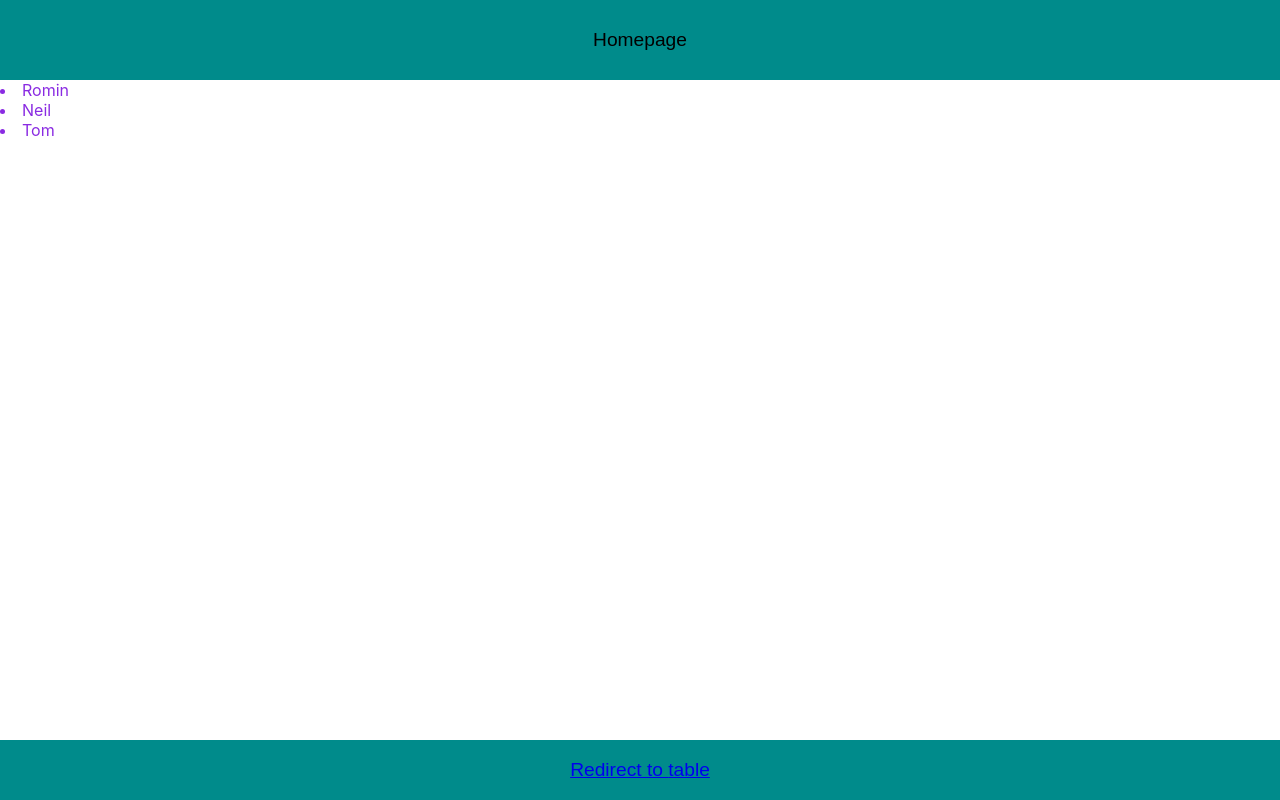
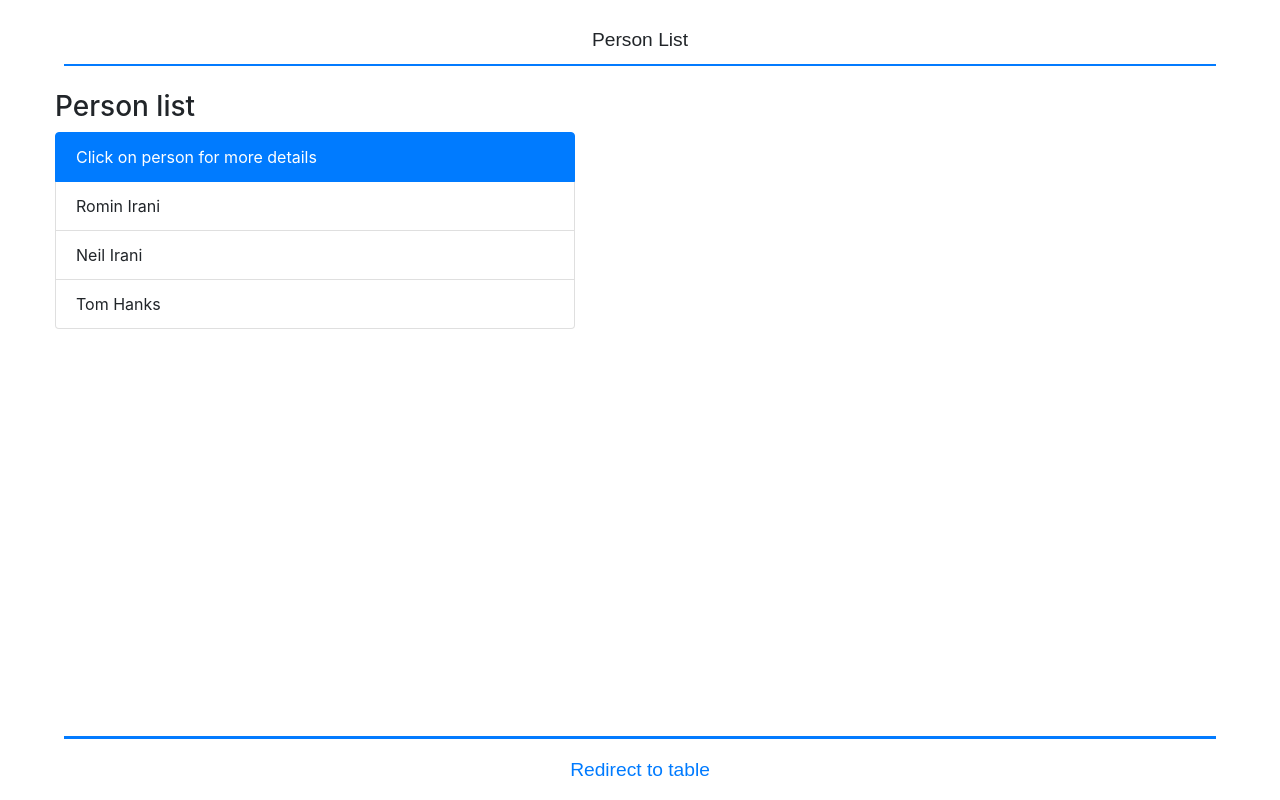
Before and after one commit to vkarabajic/MentoringDuo, a React (Create React App) app: page /list in a window 1280 px wide. Built offline with nearby package versions, Linux system fonts and the light colour scheme.

Commit message:
divider component

```diff
--- a/src/App.css
+++ b/src/App.css
@@ -26,7 +26,6 @@ li {
 }
 
 .header {
-	background-color: darkcyan;
 	height: 80px;
 	display: flex;
   justify-content: center;
@@ -45,7 +44,6 @@ li {
   bottom: 0;
 	width: 100%;
 	height: 60px;
-  background-color: darkcyan;
   color: white;
 	display: flex;
   justify-content: center;
@@ -57,3 +55,47 @@ li {
   font-weight: 500;
   font-family: sans-serif;
 }
+
+.list-container {
+    margin-right: 30px !important;
+    margin-left: 30px !important;
+}
+
+.list {
+	margin: 10px
+}
+
+
+/* DIVIDER */
+
+.header-div-divider{
+display: flex;
+    justify-content: center;
+    align-items: center;
+}
+
+.footer-div-divider{
+		position: fixed;
+    left: 0;
+    bottom: 0;
+    width: 100%;
+    height: 5px;
+    color: white;
+    display: flex;
+    justify-content: center;
+    align-items: center;
+    margin-bottom: 45px;
+}
+.header-divider{
+	background-color: #037bff;
+	width: 90%;
+	height: 2.23px;
+  margin-top: -30px;
+}
+
+.footer-divider{
+		background-color: #037bff;
+	width: 90%;
+	height: 2.23px;
+  margin-top: -30px;
+}
--- /dev/null
+++ b/src/HeaderFooter/Divider.js
@@ -0,0 +1,15 @@
+import React, { Component } from 'react';
+import { BrowserRouter as Router, Switch, Route, Link } from 'react-router-dom';
+
+class Divider extends Component {
+
+	render() {
+
+		return (
+			<div className={`${this.props.useFor}-div-divider`}>
+				<div className={`${this.props.useFor}-divider`}></div>
+			</div>
+		);
+	}
+}
+export default Divider;
--- a/src/HeaderFooter/Footer.js
+++ b/src/HeaderFooter/Footer.js
@@ -1,5 +1,6 @@
 import React, { Component } from 'react';
 import { BrowserRouter as Router, Switch, Route, Link } from 'react-router-dom';
+import Divider from './Divider'
 
 class Footer extends Component {
 
@@ -7,6 +8,7 @@ class Footer extends Component {
 		let route = this.props.routeName === undefined ? 'home' : this.props.routeName
 
 		return (
+			<>
 				<div className='footer'>
 					<div>
 						{this.props.redirectToHome &&
@@ -17,7 +19,10 @@ class Footer extends Component {
 							</div>
 						}
 					</div>
+
 				</div>
+				<Divider useFor={'footer'}></Divider>
+			</>
 		);
 	}
 }
--- a/src/HeaderFooter/Header.js
+++ b/src/HeaderFooter/Header.js
@@ -1,15 +1,18 @@
 import React, { Component } from 'react';
-
-
+import Divider from './Divider'
+import 'bootstrap/dist/css/bootstrap.min.css';
 class Header extends Component {
 
 	render() {
 		return (
-			<div className='header'>
-				<div className='header-title'>
-					{this.props.title}
+			<>
+				<div className='header'>
+					<div className='header-title'>
+						{this.props.title}
+					</div>
 				</div>
-			</div>
+				<Divider useFor={"header"}></Divider>
+			</>
 		);
 	}
 }
--- a/src/Screens/PersonsList.js
+++ b/src/Screens/PersonsList.js
@@ -2,7 +2,8 @@ import React, { Component } from "react";
 import Persons from "../Persons/Persons";
 import Header from '../HeaderFooter/Header'
 import Footer from '../HeaderFooter/Footer'
-
+import { ListGroup, ListGroupItem, Container, Row, Col } from 'reactstrap';
+import 'bootstrap/dist/css/bootstrap.min.css';
 export default class PersonsList extends Component {
 	constructor(props) {
 		super(props);
@@ -22,16 +23,24 @@ export default class PersonsList extends Component {
 		let person = this.getPersonsInfo();
 		return (
 			<>
-				<Header title={'Homepage'} />
-				{person.map(item =>
-					<li
-						key={item.data.userId}
-						item={item.data.firstName}
-						className={"list"}
-					>
-						{item.data.firstName}
-					</li>
-				)}
+				<Header title={'Person List'} />
+				<Container className="list-container">
+					<Row>
+						<Col xs="6">
+							<div className="list">
+								<h3>
+									Person list
+									</h3>
+								<ListGroup>
+									<ListGroupItem active tag="button" disabled action >Click on person for more details</ListGroupItem>
+									{person.map(item =>
+										<ListGroupItem tag="a" key={item.data.userId} action>{item.data.firstName + ' ' + item.data.lastName}</ListGroupItem>
+									)}
+								</ListGroup>
+							</div>
+						</Col>
+					</Row>
+				</Container>
 				< Footer redirectToHome={true} routeName='table' />
 			</>
 		);
```
Lines whose indentation alone changed are shown as unchanged.
